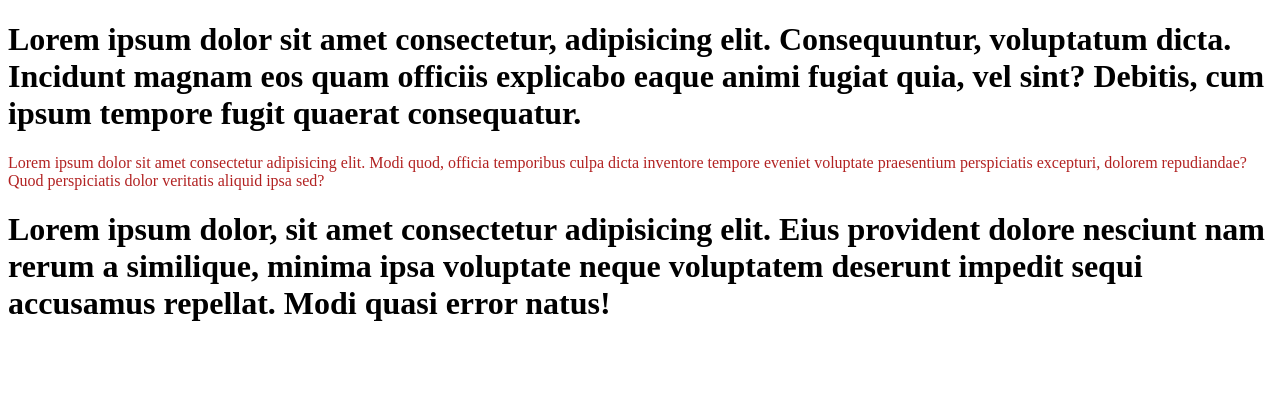
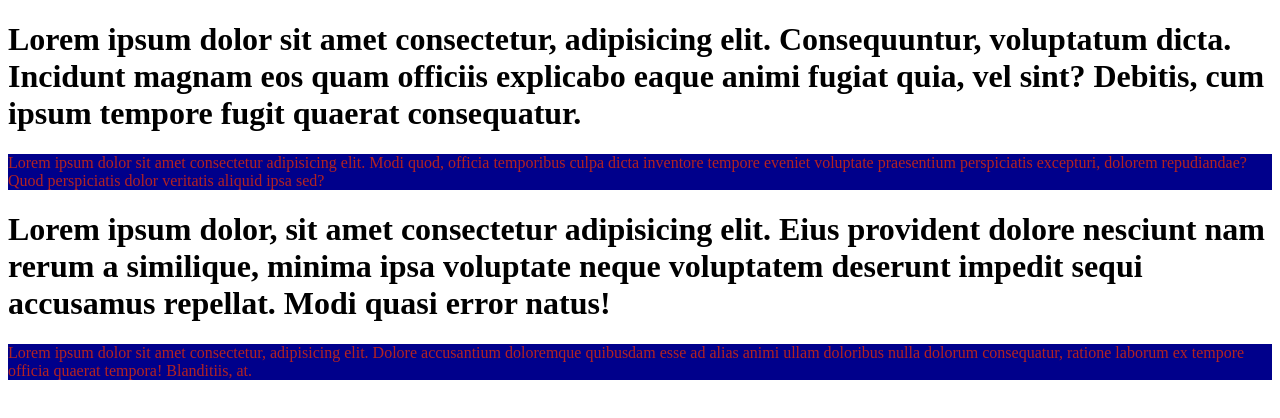
Before and after one commit to abuhosain/my-scnd-repo, a plain HTML site: page index.html in a window 1280 px wide. Drawn offline with Linux system fonts and the light colour scheme.

Commit message:
style and html cng

```diff
--- a/index.html
+++ b/index.html
@@ -16,5 +16,8 @@
     <h1>
         Lorem ipsum dolor, sit amet consectetur adipisicing elit. Eius provident dolore nesciunt nam rerum a similique, minima ipsa voluptate neque voluptatem deserunt impedit sequi accusamus repellat. Modi quasi error natus!
     </h1>
+    <p>
+        Lorem ipsum dolor sit amet consectetur, adipisicing elit. Dolore accusantium doloremque quibusdam esse ad alias animi ullam doloribus nulla dolorum consequatur, ratione laborum ex tempore officia quaerat tempora! Blanditiis, at.
+    </p>
 </body>
 </html>
--- a/style.css
+++ b/style.css
@@ -1,3 +1,4 @@
 p{
     color: firebrick;
+    background-color: darkblue;
 }
```
